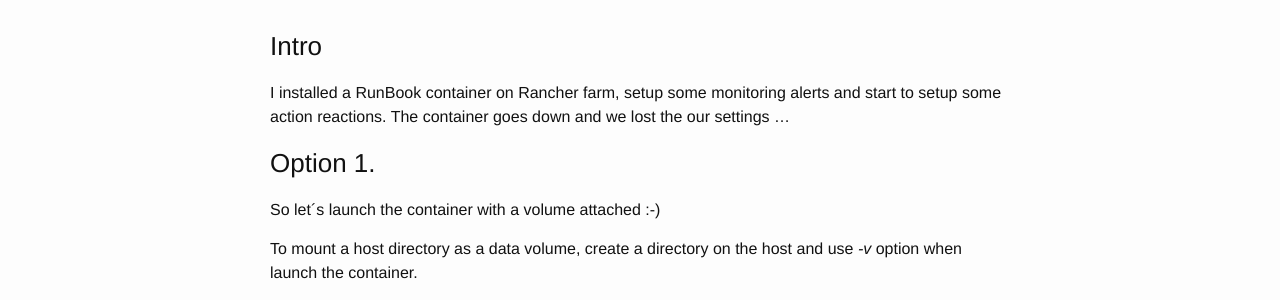
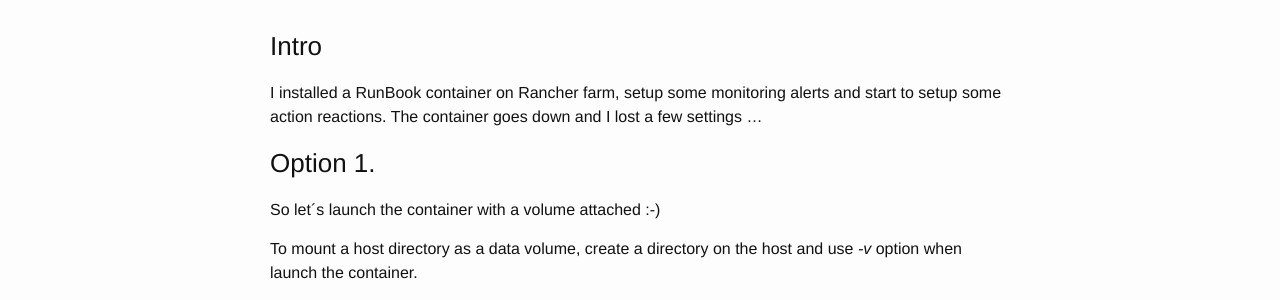
Before and after one commit to arainho/arainho.github.io, a Jekyll site: the page built from _posts/2016-03-11-launch-runbook-community.md, in a window 1280 px wide. Shown: the part 173-473 px from the top of the page. Built offline with Jekyll 4.4.1, drawn with Linux system fonts in a browser that asks for light colours.

Commit message:
fix text

```diff
--- a/_posts/2016-03-11-launch-runbook-community.md
+++ b/_posts/2016-03-11-launch-runbook-community.md
@@ -7,7 +7,7 @@ categories: runbook containers linux
 
 ### Intro
 I installed a RunBook container on Rancher farm, setup some monitoring alerts and start to setup some action reactions.
-The container goes down and we lost the our settings ...
+The container goes down and I lost a few settings ...
 
 ### Option 1.
 So let´s launch the container with a volume attached :-)
```
